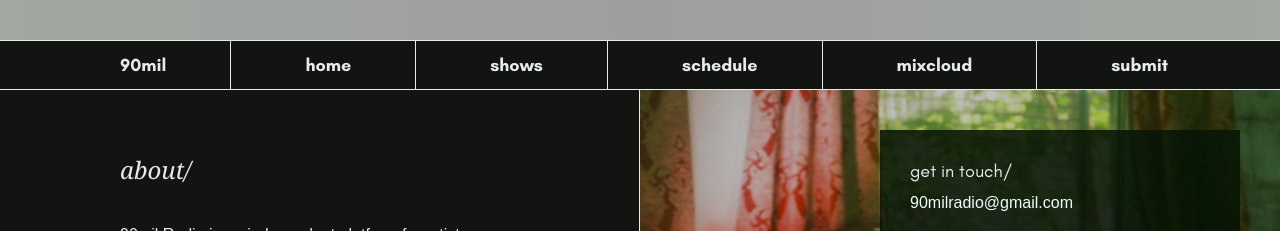
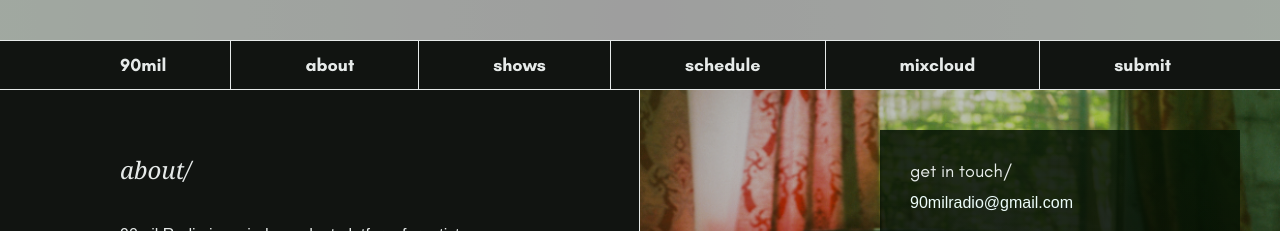
Before and after one commit to 90mil/radio, a Jekyll site: the page built from index.html, in a window 1280 px wide. Shown: the top 231 px of the page. Built offline with Jekyll 4.4.1, drawn with Linux system fonts in a browser that asks for light colours.

Commit message:
rename home > about

```diff
--- a/_data/navigation.yml
+++ b/_data/navigation.yml
@@ -1,7 +1,7 @@
 - text: 90mil
   url: https://90mil.berlin
   external: true
-- text: home
+- text: about
   url: /
 - text: shows
   url: /shows
--- a/assets/js/shows.js
+++ b/assets/js/shows.js
@@ -10,7 +10,6 @@ const SPINNER_HIDE_DELAY = 300; // ms to keep spinner visible after load
 const BANNER_ORIGIN = 'https://90mil.github.io';
 const MIXCLOUD_ORIGIN = 'https://player-widget.mixcloud.com';
 
-// Update API URL to use new batch size
 const CLOUDCAST_API_URL = `https://api.mixcloud.com/90milradio/cloudcasts/?limit=${BATCH_SIZE}`;
 
 // DOM Elements
```
